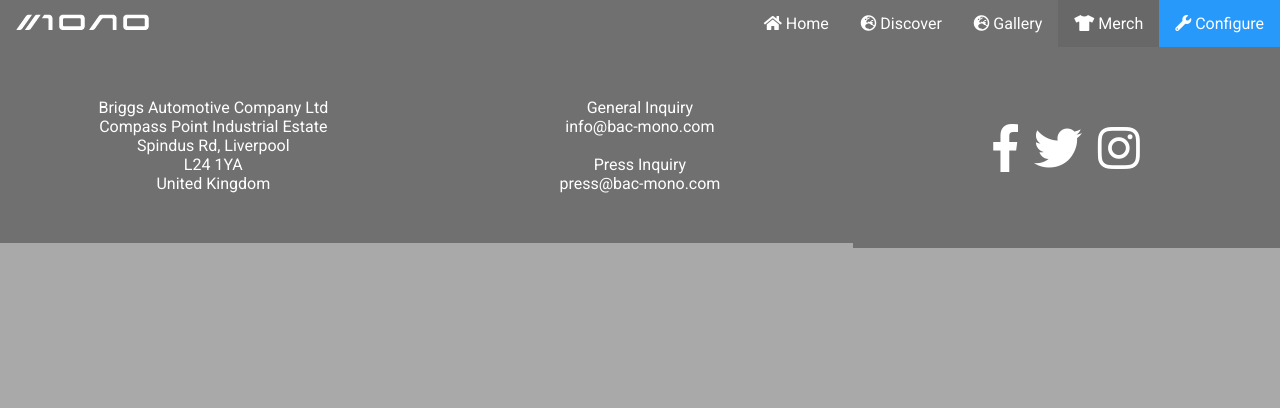
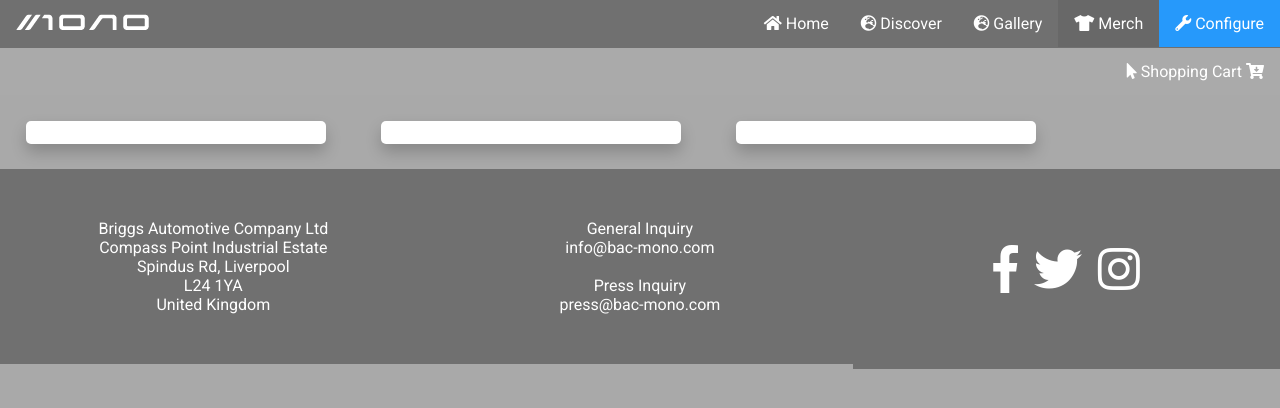
Before and after one commit to KaiGH/Mono, a plain HTML site: page merch.html in a window 1280 px wide. Drawn offline with nearby package versions, Linux system fonts and the light colour scheme.

Commit message:
Added icons and other minor alternations. Began work on drag and drop merchandise page.

```diff
--- a/css/style.css
+++ b/css/style.css
@@ -224,7 +224,27 @@ div.card {
 div.card:hover {
     box-shadow: 0 64px 128px 0 rgba(0,0,0,0.2);
 }
+.container {
+    padding: 2px 16px;
+}
 div.card img {
     width: 100%;
     height: auto;
 }
+
+/* Merchandise Cart Styling */
+div.cart {
+    list-style-type: none;
+    margin: 0;
+    padding: 0;
+    overflow: hidden;
+    background-color: #aaa;
+}
+div.cart a {
+    float: right;
+    text-align: center;
+    padding: 14px 16px;
+}
+div.cart a:hover {
+    background-color: #707070;
+}
--- a/merch.html
+++ b/merch.html
@@ -40,6 +40,35 @@
             <a href="index.html"><i class="fas fa-home"></i> Home</a>
         </nav>
 
+        <!-- Cart Icon -->
+        <section>
+            <div class="cart">
+                <a href=""><i class="fas fa-mouse-pointer"></i> Shopping Cart <i class="fas fa-cart-arrow-down"></i></a>
+            </div>
+        </section>
+
+        <!-- Items -->
+        <section>
+            <div class="card" id="item1">
+                <img src="" alt="">
+                <div class="container">
+
+                </div>
+            </div>
+            <div class="card" id="item2">
+                <img src="" alt="">
+                <div class="container">
+
+                </div>
+            </div>
+            <div class="card" id="item3">
+                <img src="" alt="">
+                <div class="container">
+
+                </div>
+            </div>
+        </section>
+
         <!-- Footer -->
         <footer>
             <div class="column">
@@ -63,5 +92,11 @@
                 </div>
             </div>
         </footer>
+
+        <!-- Drag and Drop Scripts -->
+        <script src="https://code.jquery.com/ui/1.12.1/jquery-ui.min.js"
+                integrity="sha256-VazP97ZCwtekAsvgPBSUwPFKdrwD3unUfSGVYrahUqU="
+                crossorigin="anonymous"></script>
+        <script src="js/dragdrop.js"></script>
     </body>
 </html>
```
Also changed, not shown: gallery.html (+18 -8 lines), index.html (+8 -9 lines), js/dragdrop.js (added).
